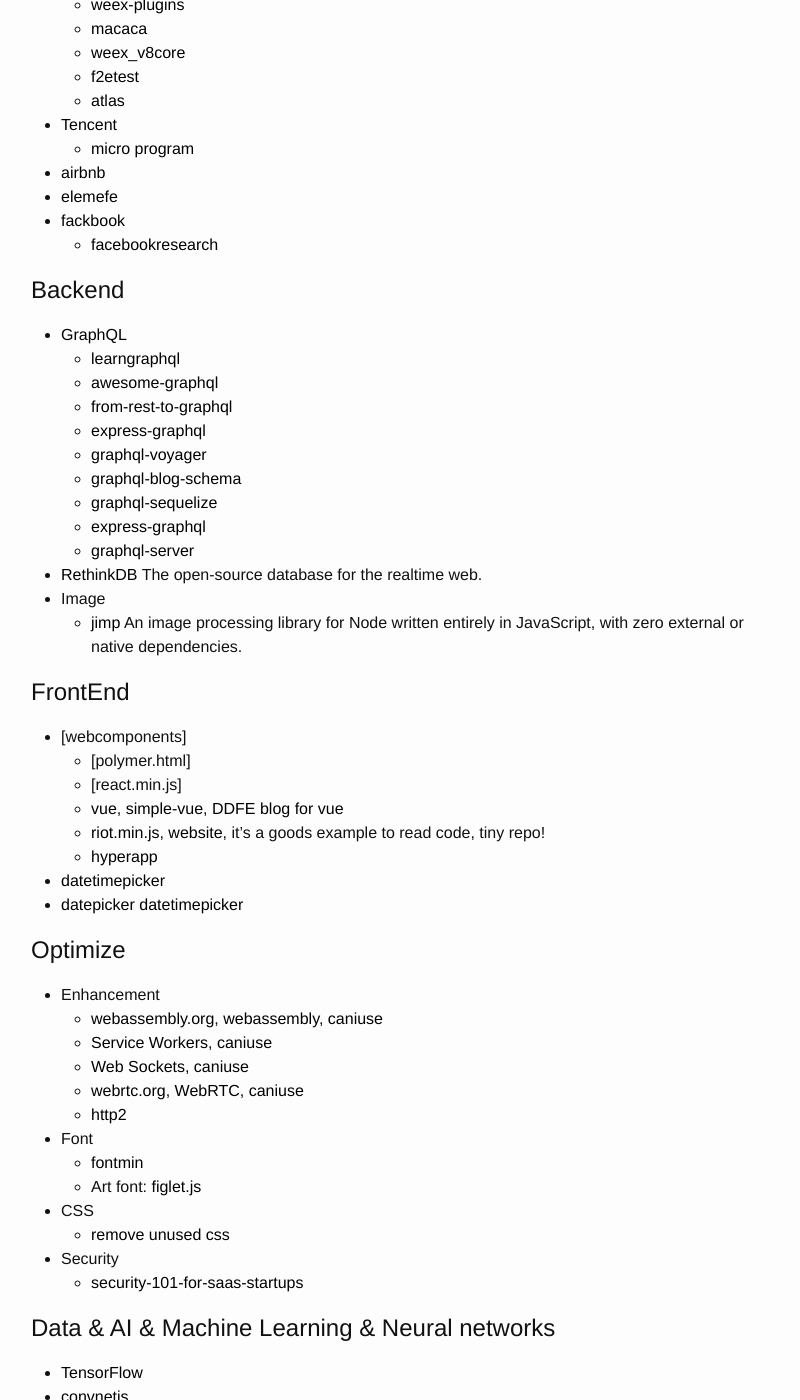
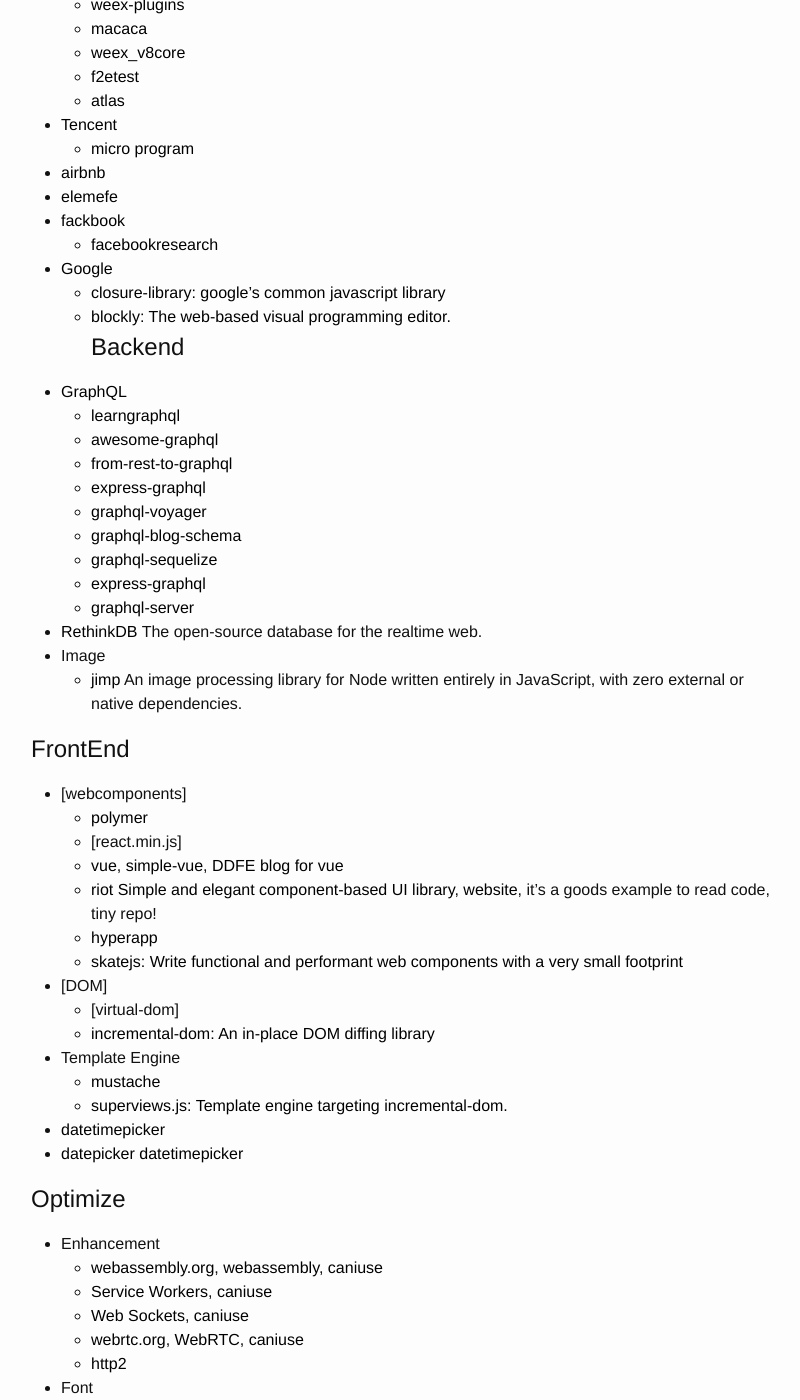
Before and after one commit to zhoukekestar/notes, a Jekyll site: the page built from _posts/2017/2017-01-05-my-stars.md, in a window 1280 px wide and 1400 px high, scrolled down 330 px. Shown: the whole window, without its empty margins (239-1039 px from the left). Built offline with Jekyll 4.4.1, drawn with Linux system fonts in a browser that asks for light colours; some of the changed text lies outside the part shown.

Commit message:
update stars

```diff
--- a/_posts/2017/2017-01-05-my-stars.md
+++ b/_posts/2017/2017-01-05-my-stars.md
@@ -21,7 +21,9 @@
 * [elemefe](https://github.com/ElemeFE)
 * [fackbook](https://github.com/facebook)
   * [facebookresearch](https://github.com/facebookresearch/faiss)
-
+* [Google](https://github.com/google)
+  * [closure-library: google's common javascript library](https://github.com/google/closure-library)
+  * [blockly: The web-based visual programming editor.](https://github.com/google/blockly)
 # Backend
 * [GraphQL](https://github.com/graphql/graphql-js)
   * [learngraphql](https://learngraphql.com/)
@@ -39,11 +41,18 @@
 
 # FrontEnd
 * [webcomponents]
-  * [polymer.html]
+  * [polymer](https://github.com/Polymer/polymer)
   * [react.min.js]
   * [vue](), [simple-vue](https://github.com/luobotang/simply-vue), [DDFE blog for vue](https://github.com/DDFE/DDFE-blog)
-  * [riot.min.js](https://github.com/riot/riot), [website](http://riotjs.com/), it's a goods example to read code, tiny repo!
+  * [riot Simple and elegant component-based UI library](https://github.com/riot/riot), [website](http://riotjs.com/), it's a goods example to read code, tiny repo!
   * [hyperapp](https://github.com/hyperapp/hyperapp)
+  * [skatejs: Write functional and performant web components with a very small footprint](https://github.com/skatejs/skatejs)
+* [DOM]
+  * [virtual-dom]
+  * [incremental-dom: An in-place DOM diffing library](https://github.com/google/incremental-dom)
+* Template Engine
+  * [mustache]()
+  * [superviews.js: Template engine targeting incremental-dom.](https://github.com/davidjamesstone/superviews.js)
 * [datetimepicker](https://github.com/chmln/flatpickr)
 * [datepicker datetimepicker](https://github.com/weui)
 
```
Also changed, not shown: other parts of _posts/2017/2017-01-05-my-stars.md (+1 -1 lines).
